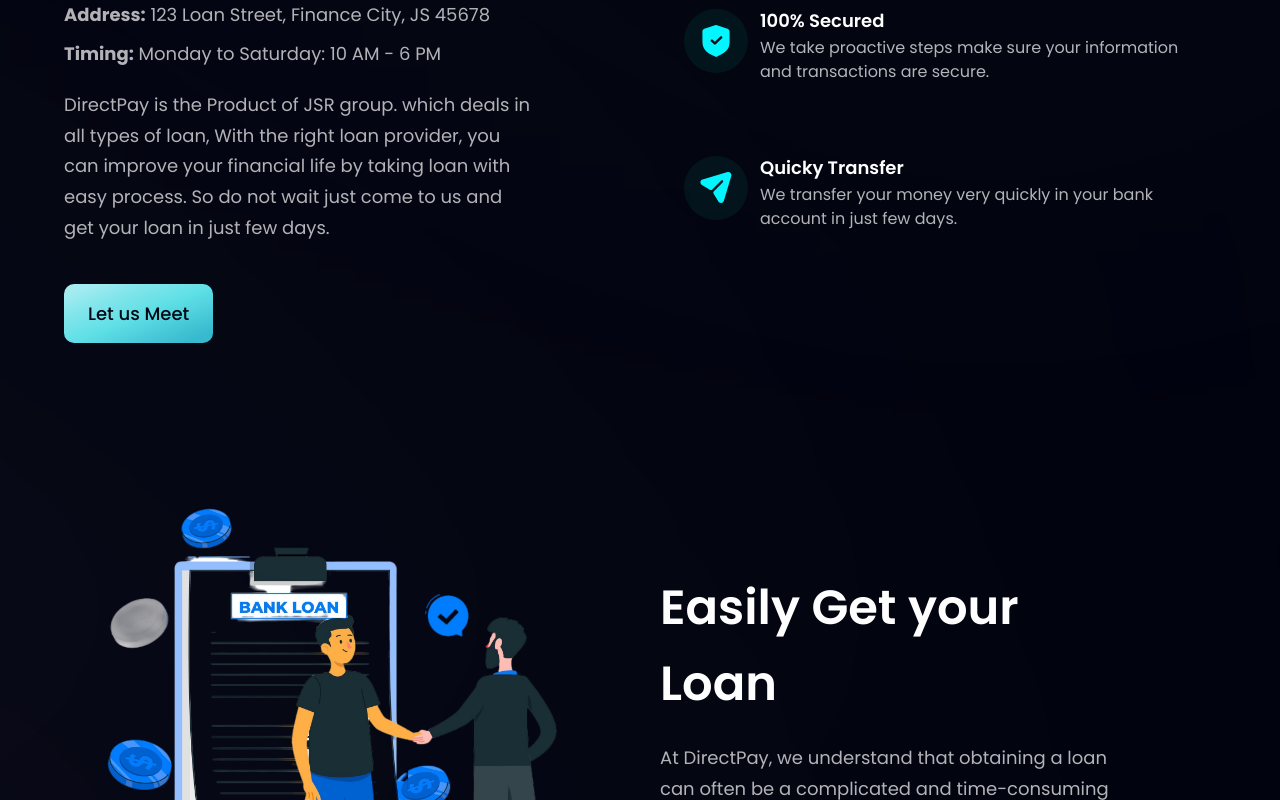
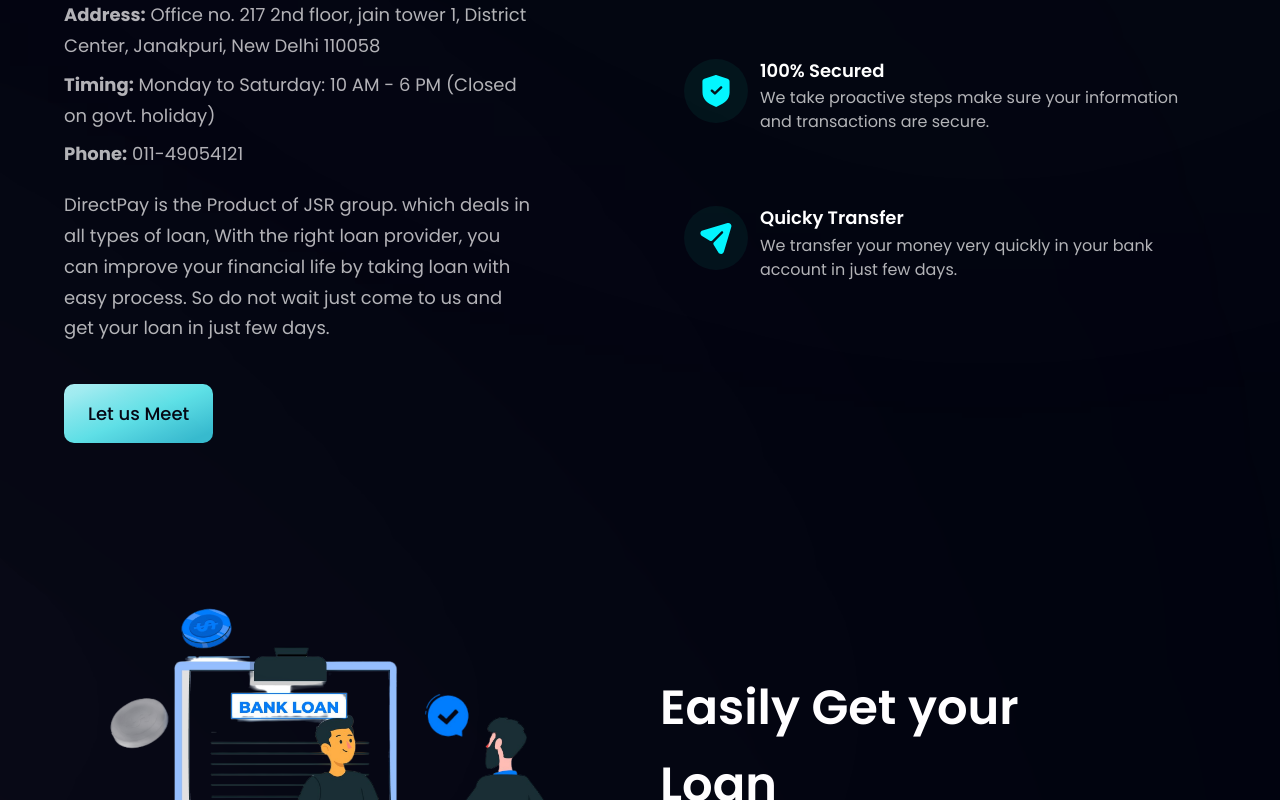
Before and after one commit to directpay778/directpay, a React (Vite) app: page / in a window 1280 px wide. Shown: the part 1160-1960 px from the top of the page. Built offline with nearby package versions, Linux system fonts and the light colour scheme; no server answers.

Commit message:
deploying ...

```diff
--- a/src/components/Business.jsx
+++ b/src/components/Business.jsx
@@ -27,10 +27,13 @@
         the money.
       </h2>
       <p className={`${styles.paragraph} max-w-[470px] mt-5`}>
-        <strong>Address:</strong> 123 Loan Street, Finance City, JS 45678
+        <strong>Address:</strong> Office no. 217 2nd floor, jain tower 1, District Center, Janakpuri, New Delhi 110058
       </p>
       <p className={`${styles.paragraph} max-w-[470px] mt-2`}>
-        <strong>Timing:</strong> Monday to Saturday: 10 AM - 6 PM
+        <strong>Timing:</strong> Monday to Saturday: 10 AM - 6 PM (Closed on govt. holiday)
+      </p>
+      <p className={`${styles.paragraph} max-w-[470px] mt-2`}>
+        <strong>Phone:</strong> 011-49054121
       </p>
 
 
--- a/src/components/ButtonTwo.jsx
+++ b/src/components/ButtonTwo.jsx
@@ -4,7 +4,7 @@
  const ButtonTwo = ({ styles }) => (
 
   <button type="button"
-  onClick={() => window.open('https://www.google.com/maps/place/123+Loan+Street,+Finance+City,+JS+45678', '_blank')}
+  onClick={() => window.open("https://www.google.com/maps/place/28%C2%B037'48.3%22N+77%C2%B004'52.9%22E/@28.6300752,77.0787848,17z/data=!3m1!4b1!4m4!3m3!8m2!3d28.6300752!4d77.0813597?hl=en&entry=ttu")}
   className={`py-4 px-6 font-poppins font-medium text-[18px] text-primary bg-blue-gradient rounded-[10px] outline-none ${styles}`}>
     Let us Meet
   </button>
```
